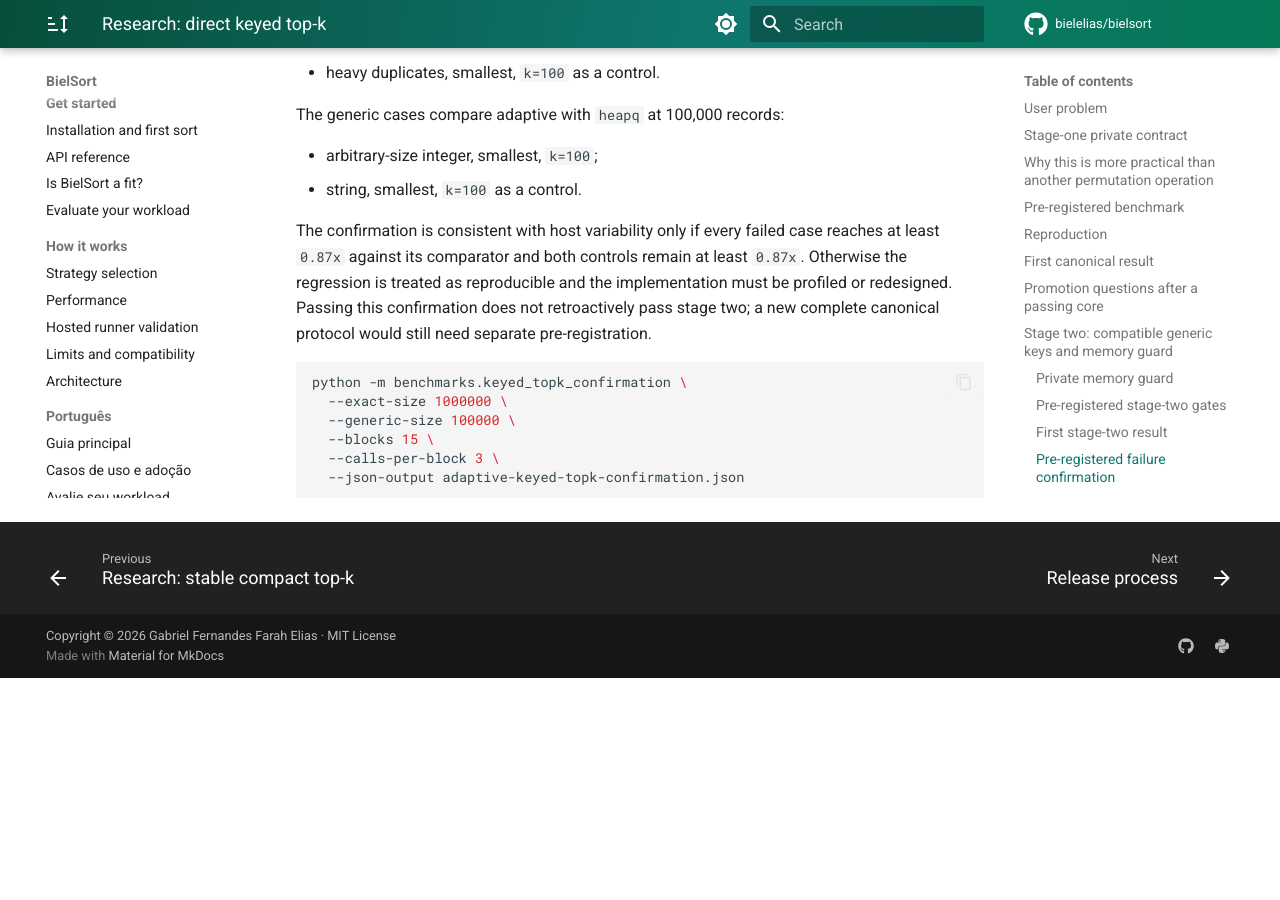
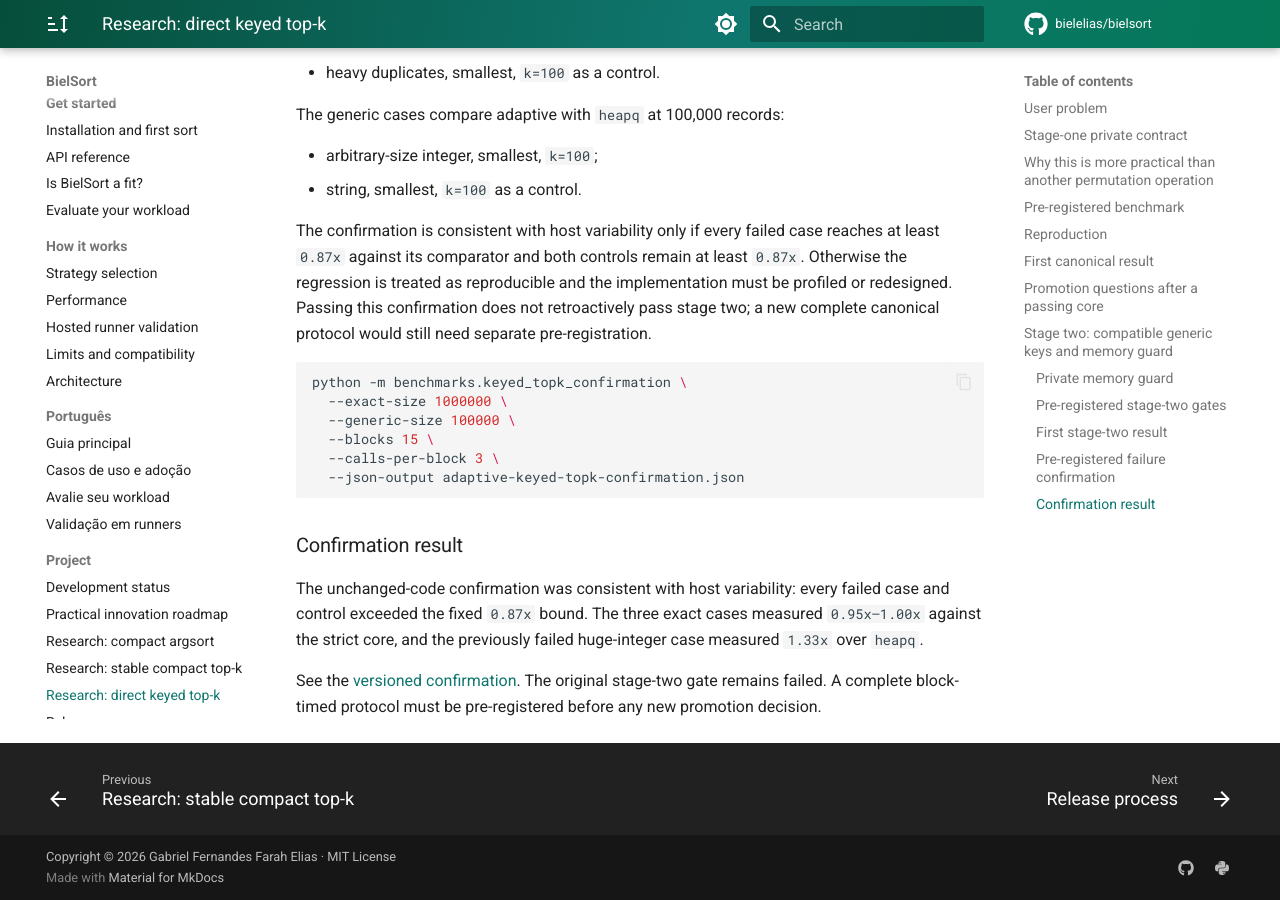
Before and after one commit to bielelias/bielsort, an MkDocs documentation site: the page built from docs/keyed-topk-research.md, in a window 1280 px wide and 900 px high, scrolled down 5547 px. Built offline with MkDocs 1.6.1 and Material for MkDocs 9.7.7, drawn with Linux system fonts in a browser that asks for light colours; comment, search, counter and statistics services are not loaded; before the commit the page ends 6225 px from its top, so only the background shows below that.

Commit message:
Record adaptive top-k confirmation

````diff
--- a/docs/keyed-topk-research.md
+++ b/docs/keyed-topk-research.md
@@ -258,3 +258,15 @@ python -m benchmarks.keyed_topk_confirmation \
   --calls-per-block 3 \
   --json-output adaptive-keyed-topk-confirmation.json
 ```
+
+### Confirmation result
+
+The unchanged-code confirmation was consistent with host variability: every
+failed case and control exceeded the fixed `0.87x` bound. The three exact
+cases measured `0.95x–1.00x` against the strict core, and the previously
+failed huge-integer case measured `1.33x` over `heapq`.
+
+See the
+[versioned confirmation](https://github.com/bielelias/bielsort/blob/research/stable-topk-0.3/benchmarks/results/2026-08-05-adaptive-keyed-topk-confirmation.md).
+The original stage-two gate remains failed. A complete block-timed protocol
+must be pre-registered before any new promotion decision.
````
Also changed, not shown: CHANGELOG.md (+3 -0 lines), ROADMAP.md (+5 -2 lines), benchmarks/README.md (+6 -0 lines), benchmarks/results/2026-08-05-adaptive-keyed-topk-confirmation.md (added, +58 -0 lines), docs/development-status.md (+8 -0 lines), 1 other file.
